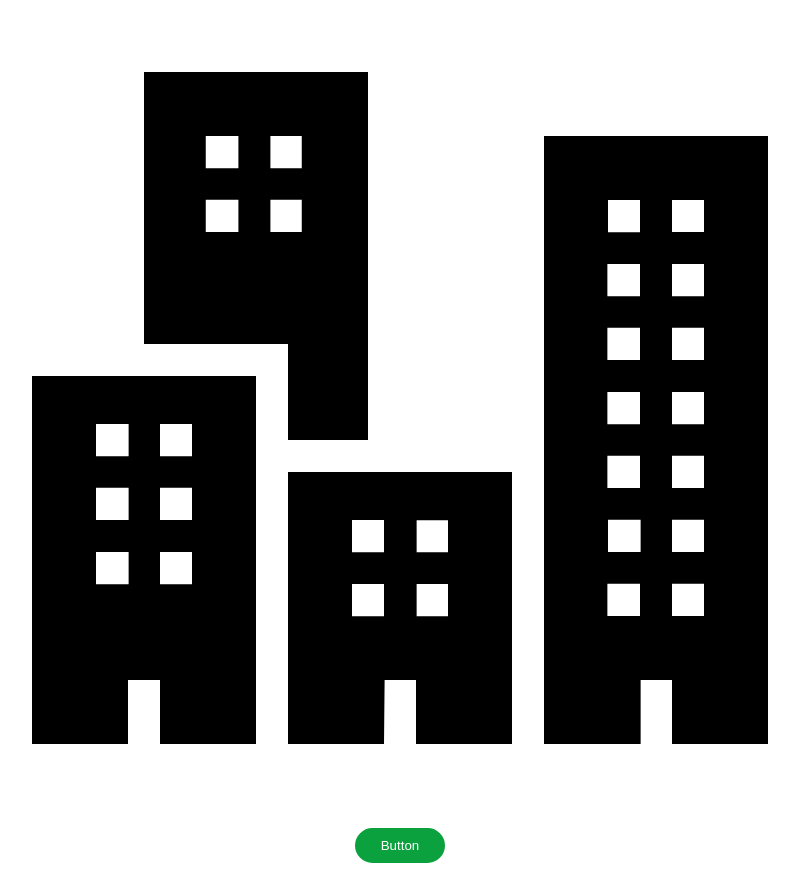
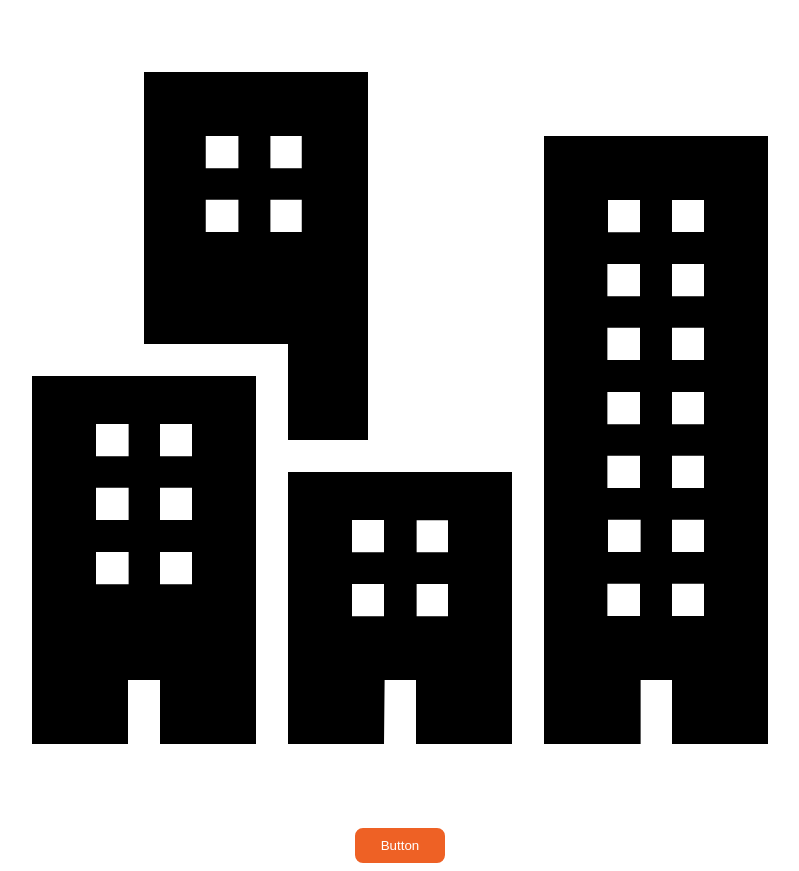
Before and after one commit to chillyweather/storybook, a React (Vite) app: page / in a window 1280 px wide. Shown: the whole page, without its empty margins (240-1039 px from the left). Built offline with nearby package versions, Linux system fonts and the light colour scheme.

Commit message:
Update file via Figma plugin

```diff
--- a/src/index.css
+++ b/src/index.css
@@ -1,13 +1,13 @@
 button {
-        border-radius: 50px;
-        border: 2px solid #0AA13E;
-        color: #0AA13E;
+        border-radius: 8px;
+        border: 2px solid #EE6125;
+        color: #EE6125;
         margin: 0 1em;
         padding: 8px 24px 8px 24px;
       }
 
       button.primary {
-        background: #0AA13E;
+        background: #EE6125;
         color: white;
       }
 
@@ -17,23 +17,23 @@ button {
 
       button:hover {
         background: #fff;
-        color: #0AA13E;
+        color: #EE6125;
         cursor: pointer;
       }
 
       button.primary:hover {
-        background: #0AA13E;
+        background: #EE6125;
         color: white;
       }
 
       button.secondary:hover {
-        background: #0AA13E;
+        background: #EE6125;
         color: white;
       }
 
       button:active {
         background: #d9d9d9;
-        color: #0AA13E;
+        color: #EE6125;
         outline: none;
       }
 
```
